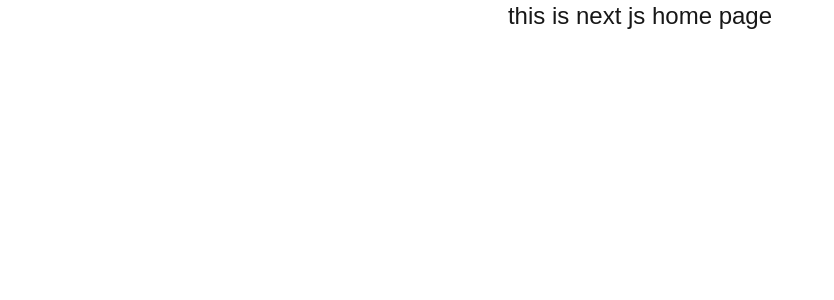
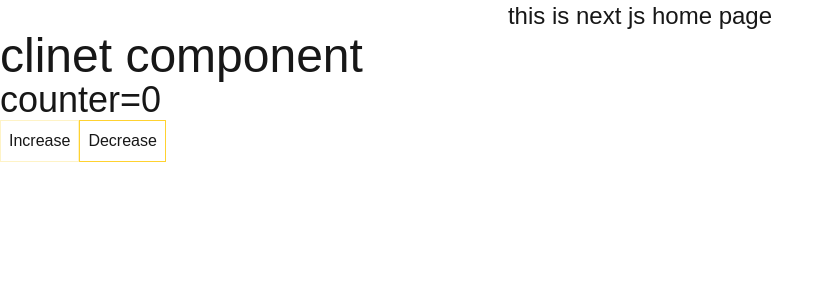
Before and after one commit to mosaraf68500/next-js-practice, a Next.js app: page / in a window 1280 px wide. Shown: the top 300 px of the page, without its empty margins (0-834 px from the left). Built offline with nearby package versions, Linux system fonts and the light colour scheme.

Commit message:
client componet

```diff
--- a/src/app/page.js
+++ b/src/app/page.js
@@ -1,9 +1,12 @@
+import Counter from "@/components/Counter/Counter";
 
 
 const HomePage = () => {
+
   return (
     <div>
       <h1 className="text-center text-2xl">this is next js home page</h1>
+      <Counter></Counter>
     </div>
   );
 };
--- /dev/null
+++ b/src/components/Counter/Counter.jsx
@@ -0,0 +1,22 @@
+"use client"
+
+import React from "react";
+import { useState } from "react";
+
+const Counter = () => {
+    const [counter,setCounter]=useState(0);
+  return (
+    <div>
+      <h1 className="text-5xl">clinet component</h1>
+      <h1 className="text-4xl">counter={counter}</h1>
+      <button className="btn border border-amber-100 p-2" onClick={() => setCounter(counter + 1)}>
+        Increase
+      </button>
+      <button className="btn border border-amber-300 p-2" onClick={() => setCounter(counter - 1)}>
+        Decrease
+      </button>
+    </div>
+  );
+};
+
+export default Counter;
```
